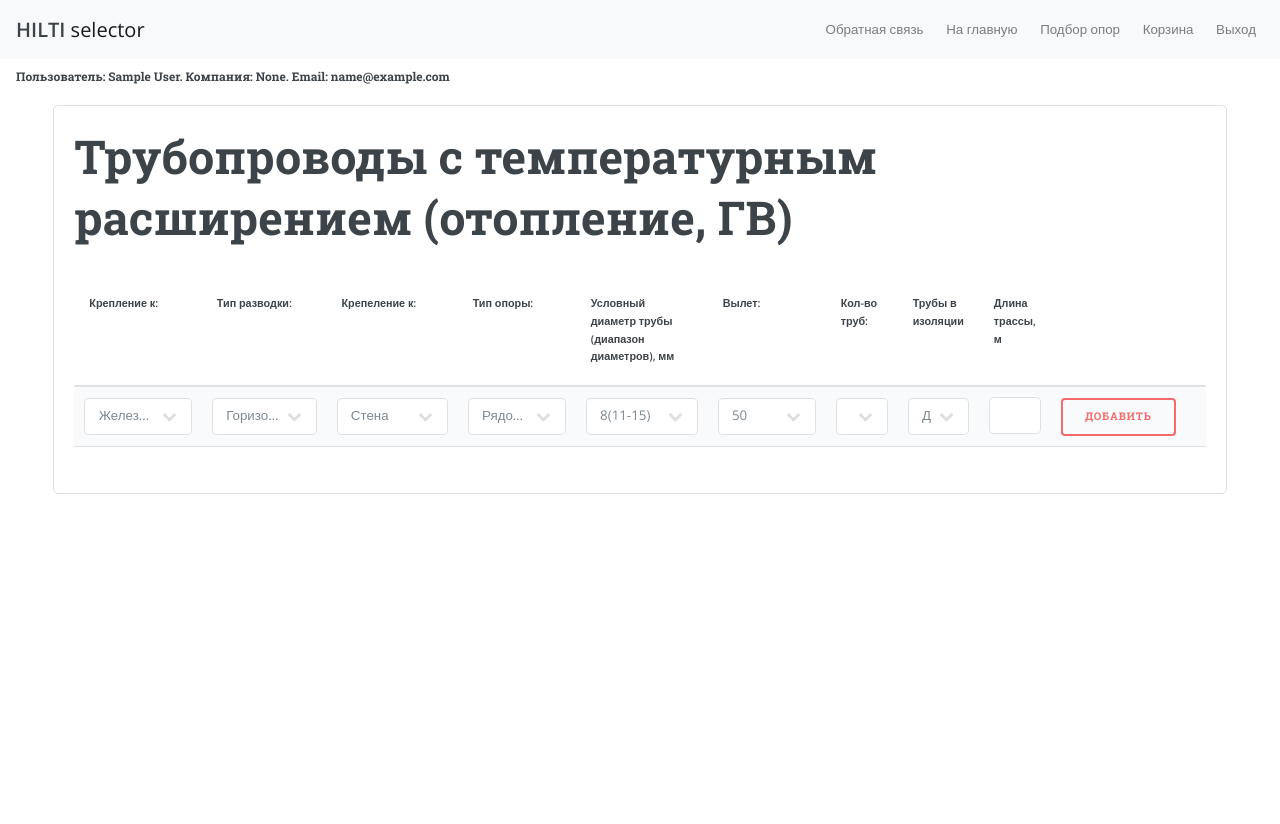
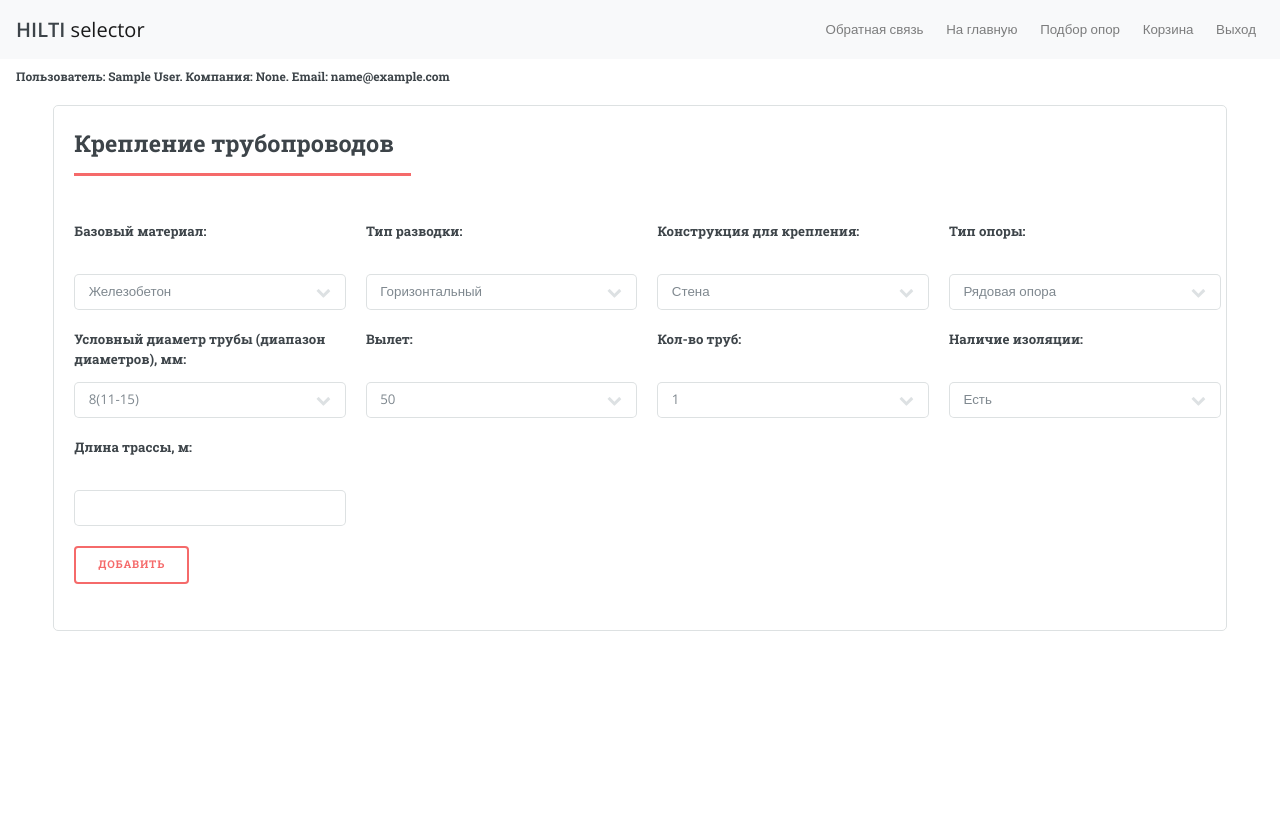
Before and after one commit to Kachali/hilti-supports, a Flask app: page /support_system/hot_water in a window 1280 px wide. Shown: the top 824 px of the page. Run offline with Flask 3, Linux system fonts and the light colour scheme; the visitor is signed in with stand-in values (Sample User, id 1); data comes from the database, SQL or seed files in the repository; some libraries are stand-ins or nearby versions.

Commit message:
подредактировать разметку трубопроводов

```diff
--- a/forms.py
+++ b/forms.py
@@ -122,14 +122,14 @@ class VentForm(FlaskForm):
 
 
 class HotWaterForm(FlaskForm):
-    base_material = SelectField("Крепление к:", choices=base_materials_hot_water, validate_choice=False)
+    base_material = SelectField("Базовый материал:", choices=base_materials_hot_water, validate_choice=False)
     direction_type = SelectField(
         "Тип разводки:",
         # choices=["Горизонтальный", "Вертикальный"]
         validate_choice=False
     )
     mounting = SelectField(
-        "Крепеление к:",
+        "Конструкция для крепления:",
         validate_choice=False
         # choices=["Потолок", "Стена", "Пол", "Колонна", "Балка", "Плита по профлисту"],
     )
@@ -142,7 +142,7 @@ class HotWaterForm(FlaskForm):
                                validate_choice=False
                                )
     diameter = SelectField(
-        label="Условный диаметр трубы (диапазон диаметров), мм",
+        label="Условный диаметр трубы (диапазон диаметров), мм:",
         validate_choice=False
         # choices=diameters_hot_water,
     )
@@ -155,8 +155,8 @@ class HotWaterForm(FlaskForm):
                               # choices=['1']
                               # ,'2', '3', '4']
                               )
-    isolation = SelectField(label="Трубы в изоляции", choices=["Да", "Нет"], validate_choice=False)
-    length = StringField(label="Длина трассы, м", validators=[DataRequired()])
+    isolation = SelectField(label="Наличие изоляции:", choices=["Есть", "Нет"], validate_choice=False)
+    length = StringField(label="Длина трассы, м:", validators=[DataRequired()])
     submit = SubmitField(label="Добавить")
 
 
--- a/selection_functions.py
+++ b/selection_functions.py
@@ -213,7 +213,7 @@ def hot_water_supports(support):
             print(final_number)
             print(steel_pipe_mounting_step["diameter_hot_water"][0])
             pipe_index = steel_pipe_mounting_step["diameter_hot_water"].index(diameter)
-            if isolation == "Да":
+            if isolation == "Есть":
                 step = float(steel_pipe_mounting_step["step_isolated"][pipe_index])
             else:
                 step = float(steel_pipe_mounting_step["step_non_isolated"][pipe_index])
--- a/static/css/main.css
+++ b/static/css/main.css
@@ -2294,4 +2294,7 @@ footer .copyright {
     padding-top: 0; }
 
 .special-select {
-    height:10em}
+    height:10em; }
+
+.hot-water-title {
+    height:2.5em; }
--- a/templates/hot_water.html
+++ b/templates/hot_water.html
@@ -1,9 +1,12 @@
 {% extends "base.html" %}
+{% block title %}Крепление трубопроводов{% endblock %}
 {% block content %}
 
 
 <div class="box">
-	<h1>Трубопроводы с температурным расширением (отопление, ГВ)</h1>
+	<header class="major">
+        <h2>Крепление трубопроводов</h2>
+    </header>
 	{% with messages = get_flashed_messages() %}
 		{% if messages %}
    			{% for message in messages %}
@@ -11,31 +14,44 @@
         	{% endfor %}
       	{% endif %}
     {% endwith %}
+
 	<form action="" method="post" class="form">
 	{{ form.hidden_tag() }}
-		<table class="table-wrapper">
-			<thead>
-				<tr>
-<!--					{% for field in form if field.name in ['base_material', 'direction_type', 'system', 'pipe_type', 'support_type'] %}-->
-<!--					<th class="col-2 col-12-xsmall">{{ field.label }}</th>-->
-<!--					{% endfor %}-->
-<!--					{% for field in form if field.name not in ['base_material', 'direction_type', 'system', 'pipe_type', 'support_type', 'submit', 'csrf_token'] %}-->
-<!--					<th class="col-1 col-12-xsmall">{{ field.label }}</th>-->
-<!--					{% endfor %}-->
-					{% for field in form if field.name not in ['submit', 'csrf_token']%}
-						<th class="col-2 col-12-xsmall">{{ field.label }}</th>
-						{% endfor %}
-				</tr>
+		<div class="row gtr-uniform">
+			{% for field in form if field.name not in ['submit', 'csrf_token']%}
+			<div class="col-3 col-6-xsmall">
+				<h4 class="hot-water-title">{{ field.label }}</h4>
+				{{ field() }}
+			</div>
+			{% endfor %}
+			<div class="col-12">
+				{{ form.submit }}
+			</div>
 
-			</thead>
-				<tbody>
-					<tr>
-						{% for field in form %}
-						<td>{{ field() }}</td>
-						{% endfor %}
-					</tr> <!--ряд с ячейками тела таблицы-->
-				</tbody>
-		</table>
+			<!--		<table class="table-wrapper">-->
+<!--			<thead>-->
+<!--				<tr>-->
+<!--&lt;!&ndash;					{% for field in form if field.name in ['base_material', 'direction_type', 'system', 'pipe_type', 'support_type'] %}&ndash;&gt;-->
+<!--&lt;!&ndash;					<th class="col-2 col-12-xsmall">{{ field.label }}</th>&ndash;&gt;-->
+<!--&lt;!&ndash;					{% endfor %}&ndash;&gt;-->
+<!--&lt;!&ndash;					{% for field in form if field.name not in ['base_material', 'direction_type', 'system', 'pipe_type', 'support_type', 'submit', 'csrf_token'] %}&ndash;&gt;-->
+<!--&lt;!&ndash;					<th class="col-1 col-12-xsmall">{{ field.label }}</th>&ndash;&gt;-->
+<!--&lt;!&ndash;					{% endfor %}&ndash;&gt;-->
+<!--					{% for field in form if field.name not in ['submit', 'csrf_token']%}-->
+<!--						<th class="col-2 col-12-xsmall">{{ field.label }}</th>-->
+<!--						{% endfor %}-->
+<!--				</tr>-->
+
+<!--			</thead>-->
+<!--				<tbody>-->
+<!--					<tr>-->
+<!--						{% for field in form %}-->
+<!--						<td>{{ field() }}</td>-->
+<!--						{% endfor %}-->
+<!--					</tr> &lt;!&ndash;ряд с ячейками тела таблицы&ndash;&gt;-->
+<!--				</tbody>-->
+<!--		</table>-->
+		</div>
 	</form>
 	<script src="{{ url_for ('static', filename='js/hot_water_dinamic_select.js') }}"></script>
 
--- a/templates/register.html
+++ b/templates/register.html
@@ -10,6 +10,7 @@
         {% endfor %}
       {% endif %}
     {% endwith %}
+
     <form action="{{ url_for('register') }}" method="post" class="col-4 col-12-xsmall">
         <div class="row gtr-uniform">
             <div class="col-12">
```
